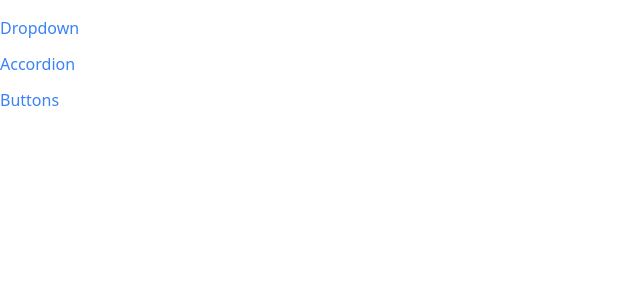
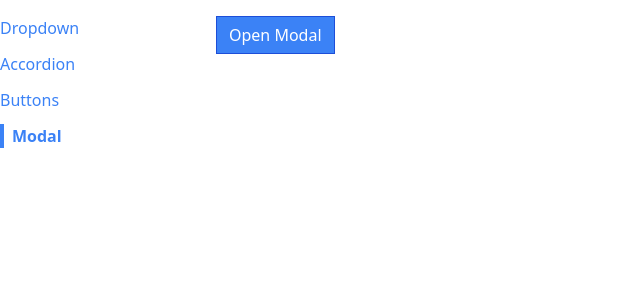
Before and after one commit to chandravivek01/ComponentsDocumentation, a React (Create React App) app: page /modal in a window 1280 px wide. Shown: the top 300 px of the page, without its empty margins (0-640 px from the left). Built offline with nearby package versions, Linux system fonts and the light colour scheme.

Commit message:
create modal-component using react-portals ...

```diff
--- a/public/index.html
+++ b/public/index.html
@@ -29,15 +29,7 @@
   <body>
     <noscript>You need to enable JavaScript to run this app.</noscript>
     <div id="root"></div>
-    <!--
-      This HTML file is a template.
-      If you open it directly in the browser, you will see an empty page.
 
-      You can add webfonts, meta tags, or analytics to this file.
-      The build step will place the bundled scripts into the <body> tag.
-
-      To begin the development, run `npm start` or `yarn start`.
-      To create a production bundle, use `npm run build` or `yarn build`.
-    -->
+    <div class="modal-container"></div>
   </body>
 </html>
--- a/src/App.js
+++ b/src/App.js
@@ -4,6 +4,7 @@
 import AccordionPage from "./pages/AccordionPage";
 import DropdownPage from "./pages/DropdownPage";
 import ButtonPage from "./pages/ButtonPage";
+import ModelPage from "./pages/ModelPage";
 
 function App() {
 
@@ -21,6 +22,9 @@
           <Route path='/buttons'>
               <ButtonPage />
           </Route>
+          <Route path="/modal">
+            <ModelPage />
+          </Route>
         </div>
       </div>
 
--- /dev/null
+++ b/src/components/Modal.js
@@ -0,0 +1,32 @@
+import { useEffect } from 'react';
+import ReactDOM from 'react-dom';
+
+const Modal = ( { children, onClose, actionBar } ) => {
+
+    useEffect( () => {
+
+        document.body.classList.add('overflow-hidden');
+
+        return () => {
+            document.body.classList.remove('overflow-hidden');
+        }
+
+    }, []);
+
+    return ReactDOM.createPortal(
+        <div>
+            <div className='fixed inset-0 bg-gray-300 opacity-80'></div>
+            <div className='fixed top-40 right-80 bottom-60 left-80 p-10 bg-white'>
+                <div className='flex flex-col justify-between h-full'>
+                    {children}
+                    <div className='flex justify-end'>
+                        {actionBar}
+                    </div>
+                </div>
+            </div>
+        </div>,
+        document.querySelector('.modal-container')
+    );
+}
+
+export default Modal
--- a/src/components/Sidebar.js
+++ b/src/components/Sidebar.js
@@ -5,7 +5,8 @@
     const links = [
         { label: 'Dropdown', path: '/'},
         { label: 'Accordion', path: '/accordion'},
-        { label: 'Buttons', path: '/buttons'}
+        { label: 'Buttons', path: '/buttons'},
+        { label: 'Modal', path: '/modal'}
     ];
 
     const renderedLinks = links.map( (link) => {
--- /dev/null
+++ b/src/pages/ModelPage.js
@@ -0,0 +1,39 @@
+import { useState } from "react"
+import Button from "../components/Button"
+import Modal from "../components/Modal"
+
+const ModelPage = () => {
+
+    const [showModal, setShowModal] = useState(false);
+
+    const handleClick = () => {
+        setShowModal(true);
+    }
+
+    const handleClose = () => {
+        setShowModal(false);
+    };
+
+    const actionBar = (
+        <div>
+            <Button onClick={handleClose} primary>I Accept</Button>
+        </div>
+    );
+
+    const modal = (
+        <Modal onClose={handleClose} actionBar={actionBar}>
+            <p>
+                Agreement to accept.
+            </p>
+        </Modal>
+    );
+
+    return (
+        <div>
+            <Button primary onClick={handleClick} >Open Modal</Button>
+            { showModal && modal }
+        </div>
+    )
+}
+
+export default ModelPage
```
Also changed, not shown: public/logo192.png (deleted), public/logo512.png (deleted), public/robots.txt (deleted).
